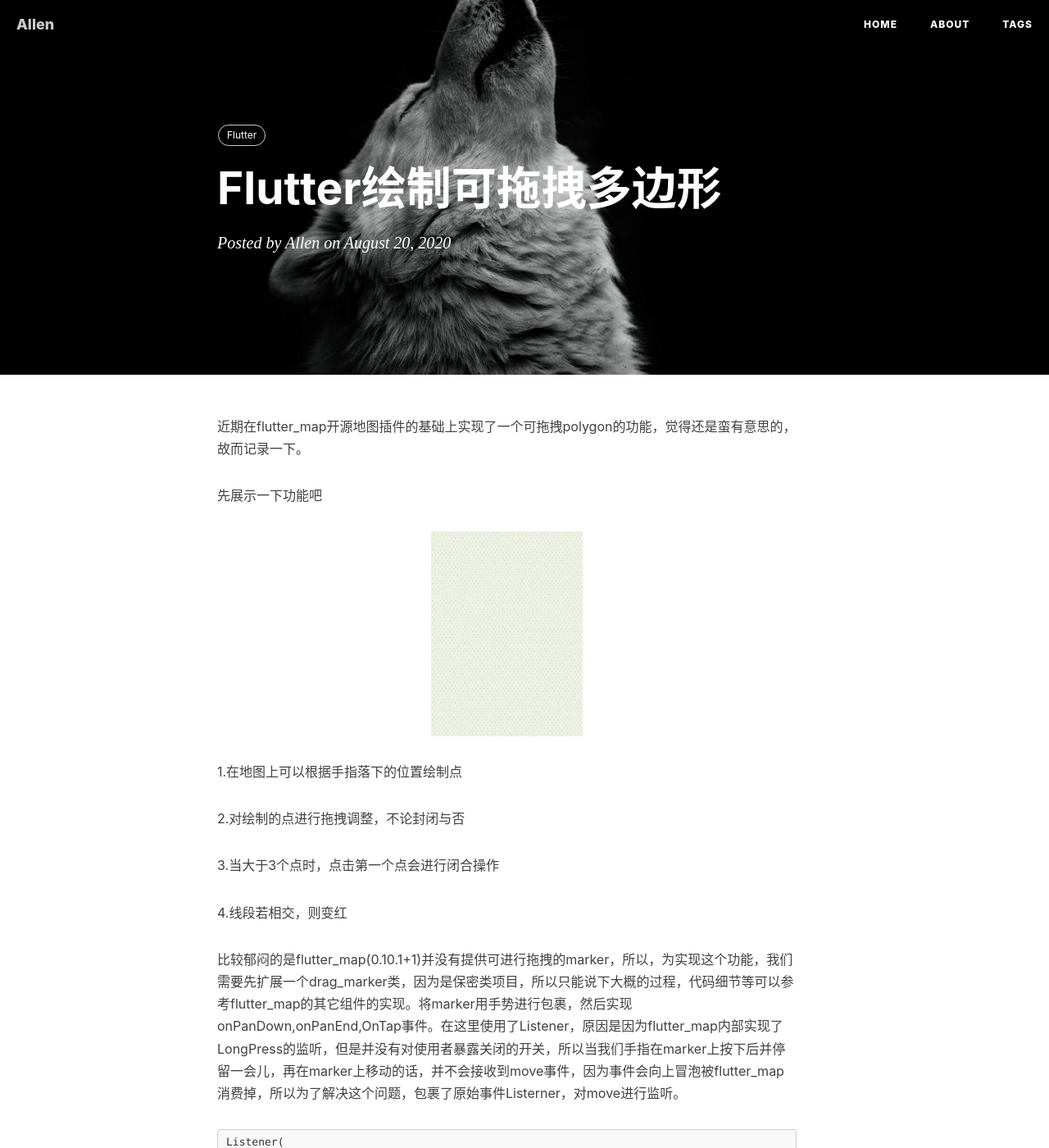
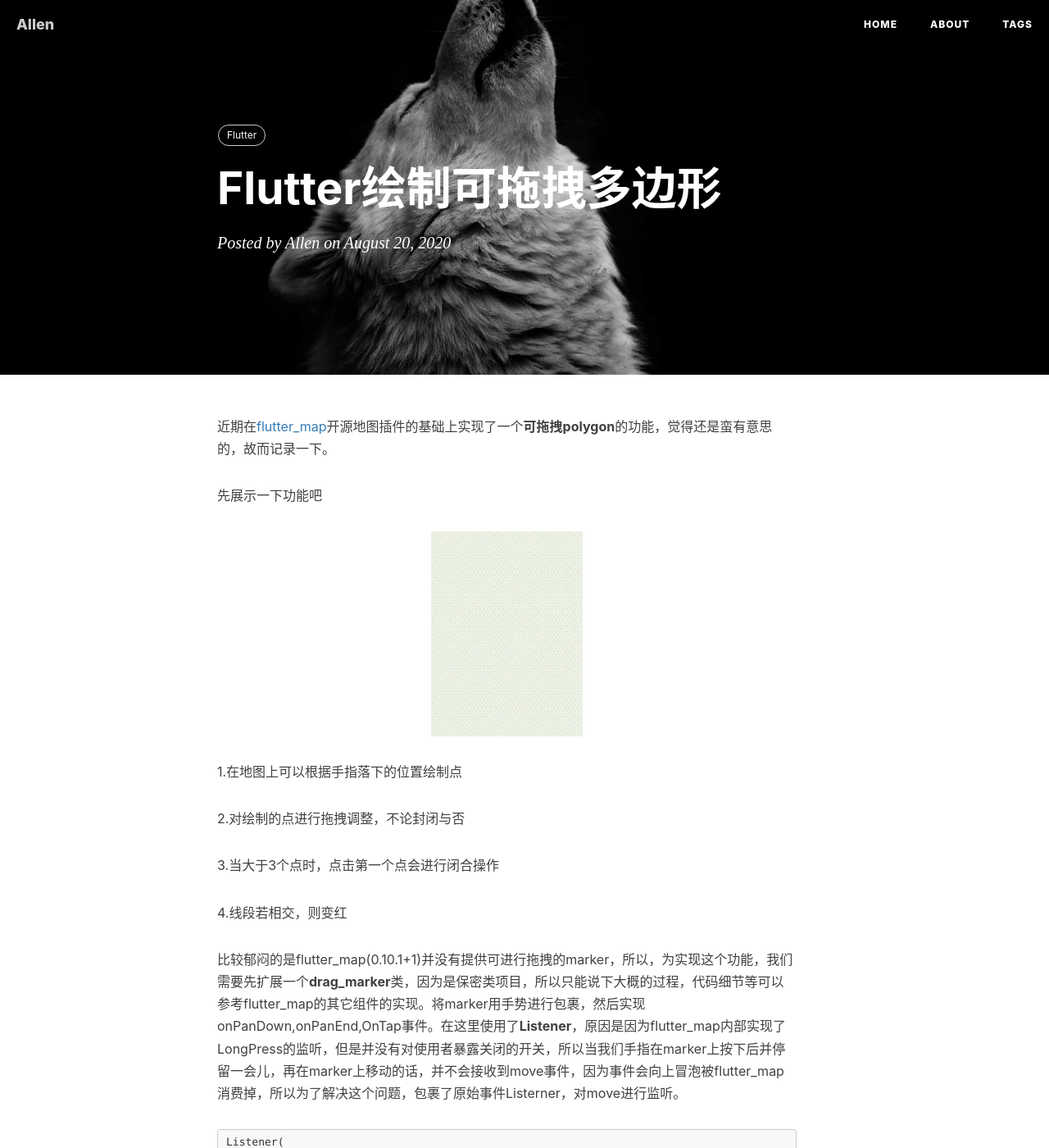
Before and after one commit to princebb/princebb.github.io, a Jekyll site: the page built from _posts/2020-08-20-FlutterDrawDragPolygon.md, in a window 1280 px wide and 1400 px high. Shown: the whole window at 82% size. Built offline with Jekyll 4.4.1, drawn with Linux system fonts in a browser that asks for light colours; comment, search, counter and statistics services are not loaded; some of the changed lines change nothing that is shown; some of the changed text lies outside the part shown.

Commit message:
add link

````diff
--- a/_posts/2020-08-20-FlutterDrawDragPolygon.md
+++ b/_posts/2020-08-20-FlutterDrawDragPolygon.md
@@ -9,7 +9,7 @@
 ---
 
 
-近期在flutter_map开源地图插件的基础上实现了一个可拖拽polygon的功能，觉得还是蛮有意思的，故而记录一下。
+近期在[flutter_map](https://github.com/fleaflet/flutter_map)开源地图插件的基础上实现了一个**可拖拽polygon**的功能，觉得还是蛮有意思的，故而记录一下。
 
 先展示一下功能吧
 
@@ -23,7 +23,7 @@
 
 4.线段若相交，则变红
 
-比较郁闷的是flutter_map(0.10.1+1)并没有提供可进行拖拽的marker，所以，为实现这个功能，我们需要先扩展一个drag_marker类，因为是保密类项目，所以只能说下大概的过程，代码细节等可以参考flutter_map的其它组件的实现。将marker用手势进行包裹，然后实现onPanDown,onPanEnd,OnTap事件。在这里使用了Listener，原因是因为flutter_map内部实现了LongPress的监听，但是并没有对使用者暴露关闭的开关，所以当我们手指在marker上按下后并停留一会儿，再在marker上移动的话，并不会接收到move事件，因为事件会向上冒泡被flutter_map消费掉，所以为了解决这个问题，包裹了原始事件Listerner，对move进行监听。
+比较郁闷的是flutter_map(0.10.1+1)并没有提供可进行拖拽的marker，所以，为实现这个功能，我们需要先扩展一个**drag_marker**类，因为是保密类项目，所以只能说下大概的过程，代码细节等可以参考flutter_map的其它组件的实现。将marker用手势进行包裹，然后实现onPanDown,onPanEnd,OnTap事件。在这里使用了**Listener**，原因是因为flutter_map内部实现了LongPress的监听，但是并没有对使用者暴露关闭的开关，所以当我们手指在marker上按下后并停留一会儿，再在marker上移动的话，并不会接收到move事件，因为事件会向上冒泡被flutter_map消费掉，所以为了解决这个问题，包裹了原始事件Listerner，对move进行监听。
 
 ```dart
 Listener(
@@ -64,6 +64,6 @@
 
 如果point的点数小于3个，是不需要处理相交的。一个细节需要注意下，因为之前闭合时，为了让收尾相连，所以多添加了一个first点，在相交判断时，需要拷贝一个新的list，并removeLast()。
 
-相交算法使用的是网上的快速排斥实验以及跨立实验。
+相交算法使用的是网上的**快速排斥实验**以及**跨立实验**。
 
-我们整个项目使用Bloc进行状态的全局管理，所以当线段相交时，通知到widget中，改变Polyline(flutter_map自带widget)的线段颜色。
+我们整个项目使用[Bloc](https://github.com/felangel/bloc/tree/master/packages/flutter_bloc)进行状态的全局管理，所以当线段相交时，通知到widget中，改变Polyline(flutter_map自带widget)的线段颜色。
````
